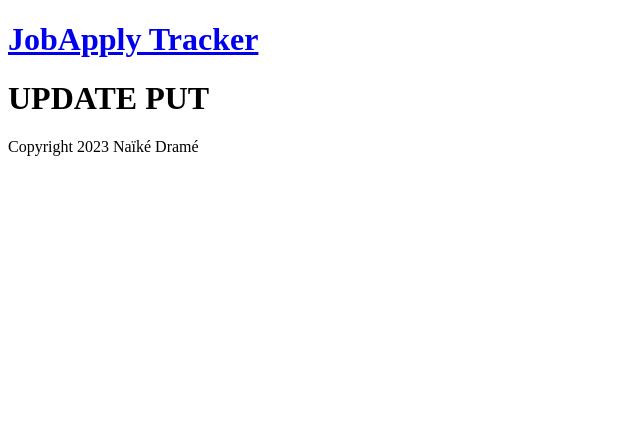
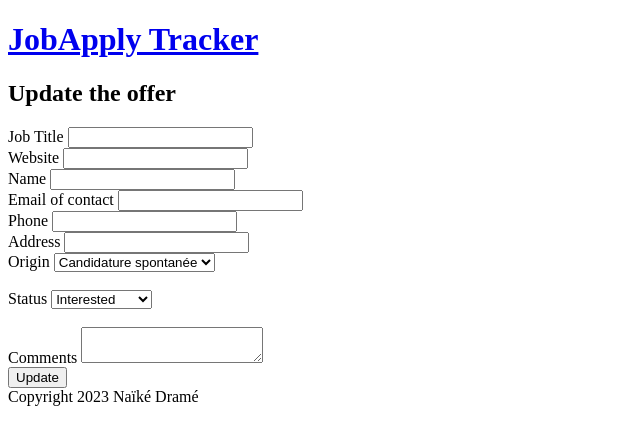
Before and after one commit to coolboogie90/Girls-Power--Naike, a Node server app: page /update/2 in a window 1280 px wide. Shown: the top 445 px of the page, without its empty margins (0-640 px from the left). Run offline with Node 20, Linux system fonts and the light colour scheme; the visitor is signed in with stand-in values (Sample User, id 1); data that the repository does not hold is empty; some libraries are stand-ins or nearby versions.

Commit message:
Offer get done, update wip with value

```diff
--- a/controllers/controller.js
+++ b/controllers/controller.js
@@ -35,8 +35,8 @@ const createToken = (id) => {
 };
 
 // Dashboard page
-module.exports.dashboardGet = (req, res) => {
-	res.render("index");
+module.exports.dashboardGet = async (req, res) => {
+    res.render("index");
 };
 
 // Login page
@@ -144,7 +144,9 @@ module.exports.createOfferPost = async (req, res) => {
 
 // Edit a job page
 module.exports.editOfferGet = (req, res) => {
-	res.render("update");
+	const id = req.params.id;
+	const offer = Offer.findById(id);
+	res.render("update", { offer });
 };
 
 module.exports.editOfferPut = async (req, res) => {
@@ -180,10 +182,12 @@ module.exports.editOfferPut = async (req, res) => {
 	res.status(201).redirect("/");
 };
 
-// Get all jobs for a user
-module.exports.allOffersGet = async (req, res) => {
-	const offers = await Offer.find({ author: currentUserId });
-	res.status(200).json({ offers });
+
+// Get offer data
+module.exports.offerGet = async (req, res) => {
+	const id = req.params.id;
+	const offer = await Offer.findById(id);
+	res.render("offer", { offer });
 };
 
 // Delete a job
--- a/middleware/authMiddleware.js
+++ b/middleware/authMiddleware.js
@@ -1,6 +1,7 @@
 require("dotenv").config();
 const jwt = require("jsonwebtoken");
 const User = require("../models/Users");
+const Offer = require("../models/Offers")
 
 const requireAuth = (req, res, next) => {
 	const token = req.cookies.jwt;
@@ -30,6 +31,8 @@ const checkUser = (req, res, next) => {
 			} else {
 				let user = await User.findById(decodedToken.id);
 				res.locals.user = user;
+				let offers = await Offer.find({author: user._id});
+				res.locals.offers = offers;
 				next();
 			}
 		});
--- /dev/null
+++ b/public/scss/partials/_mixins.scss
@@ -0,0 +1,6 @@
+@mixin container($max-width: 1110px) {
+    display: grid;
+    grid-template-columns:
+        minmax(5vw, 1fr) repeat(12, minmax(11px, $max-width / 12))
+        minmax(5vw, 1fr);
+}
--- a/routes/router.js
+++ b/routes/router.js
@@ -29,7 +29,7 @@ router.post("/create", requireAuth, controller.createOfferPost);
 router.get("/update/:id", requireAuth, controller.editOfferGet);
 router.put("/update/:id", requireAuth, controller.editOfferPut);
 
-// all jobs for a user
-router.get("/api/:author", requireAuth, controller.allOffersGet);
+// Display offer data
+router.get("/offers/:id", requireAuth, controller.offerGet);
 
 module.exports = router;
--- a/views/update.ejs
+++ b/views/update.ejs
@@ -1,5 +1,106 @@
 <%- include('partials/header'); -%>
 
-    <h1>UPDATE PUT</h1>
+<h2>Update the offer</h2>
+<form action="/create" method="POST">
 
-    <%- include('partials/footer'); -%>
+	<label for="jobTitle">Job Title</label>
+	<input type="text" name="jobTitle" value="<%= offer.jobTitle %>" required />
+    <div class="jobTitle error"></div>
+
+	<label for="url">Website</label>
+	<input type="text" name="url" value="<%= offer.url %>" required />
+    <div class="url error"></div>
+
+	<label for="employerName">Name</label>
+	<input type="text" name="employerName" value="<%= offer.employerName %>" required />
+	<div class="employerName error"></div>
+
+	<label for="employerEmail">Email of contact</label>
+	<input type="text" name="employerEmail" value="<%= offer.employerEmail %>" required />
+	<div class="employerEmail error"></div>
+
+	<label for="employerPhone">Phone</label>
+	<input type="text" name="employerPhone"  value="<%= offer.employerPhone %>"/>
+	<br>
+
+	<label for="employerAddress">Address</label>
+	<input type="text" name="employerAddress" value="<%= offer.employerAddress %>"/>
+    <br>
+
+    <label for="offerOrigin">Origin</label>
+    <select name="offerOrigin" id="offerOrigin" value="<%= offer.offerOrigin %>">
+        <option value="Candidature spontanée">Candidature spontanée</option>
+        <option value="Job offer">Job offer</option>
+    </select>
+    <div class="offerOrigin error"></div>
+    <br>
+
+    <label for="offerStatus">Status</label>
+    <select name="offerStatus" id="offerStatus" value="<%= offer.offerStatus %>">
+        <option value="Interested">Interested</option>
+        <option value="CV sent">Resume sent</option>
+        <option value="Negative">Negative</option>
+        <option value="Interview">Interview</option>
+    </select>
+    <div class="offerStatus error"></div>
+    <br>
+
+    <label for="comments">Comments</label>
+    <textarea name="comments" id="comments" value="<%= offer.comments %>"></textarea><br>
+
+    <button>Update</button>
+</form>
+
+
+<%- include('partials/footer'); -%>
+
+
+<script>
+    const form = document.querySelector("form");
+    const jobTitleError = document.querySelector(".jobTitle.error");
+    const urlError = document.querySelector(".url.error");
+    const employerNameError = document.querySelector(".employerName.error");
+    const employerEmailError = document.querySelector(".employerEmail.error");
+    const originError = document.querySelector(".offerOrigin.error");
+    const statusError = document.querySelector(".offerStatus.error");
+
+    form.addEventListener("submit", async (e) => {
+        e.preventDefault();
+
+        // reset errors
+        jobTitleError.textContent = "";
+        urlError.textContent = "";
+        employerNameError.textContent = "";
+        employerEmailError.textContent = "";
+        originError.textContent = "";
+        statusError.textContent = "";
+
+        // get values
+        const jobTitle = form.jobTitle.value;
+        const url = form.url.value;
+        const employerName = form.employerName.value;
+        const employerEmail = form.employerEmail.value;
+        const employerPhone = form.employerPhone.value;
+        const employerAddress = form.employerAddress.value;
+        const offerOrigin = form.offerOrigin.value;
+        const offerStatus = form.offerStatus.value;
+        const comments = form.comments.value;
+
+        console.log(jobTitle, url, employerName, employerEmail, origin, status);
+        try {
+            const res = await fetch("/create", {
+                method: "POST",
+                body: JSON.stringify({ jobTitle, url, employerName, employerEmail, employerPhone, employerAddress, offerOrigin, offerStatus, comments }),
+                headers: { "Content-Type": "application/json" },
+            });
+            const data = await res.json();
+            console.log(data);
+            if (data.user) {
+                alert('Job offer created successfully!');
+                location.assign("/");
+            }
+        } catch (err) {
+            console.log(err);
+        }
+    });
+</script>
```
Also changed, not shown: views/index.ejs (+16 -2 lines), views/offer.ejs (added, +20 -0 lines).
